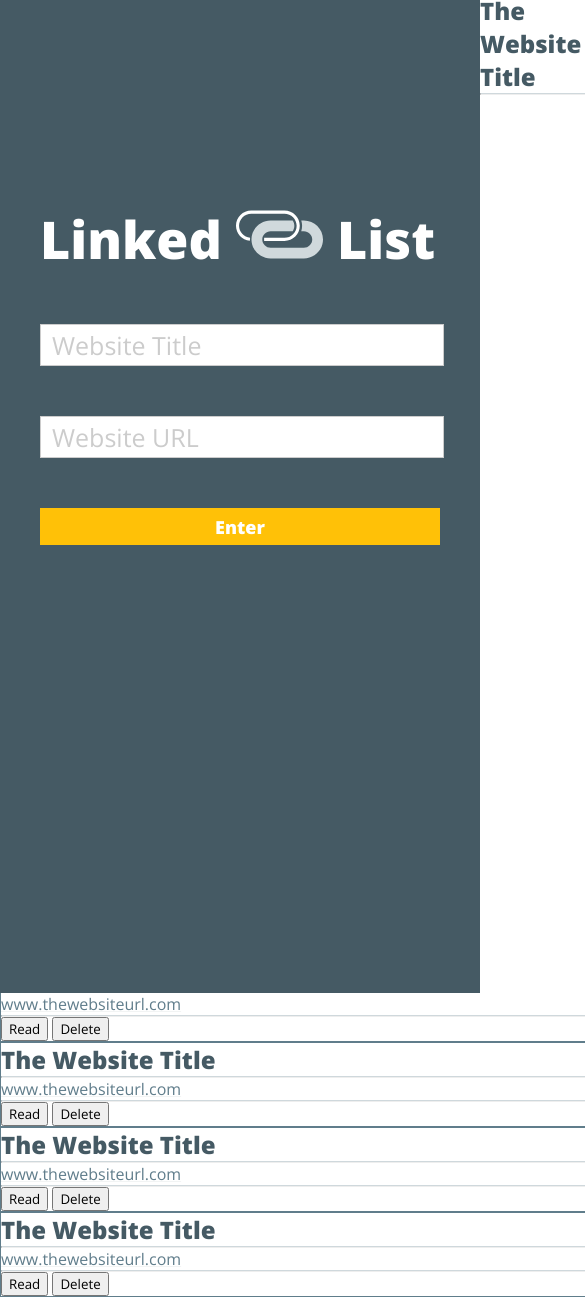
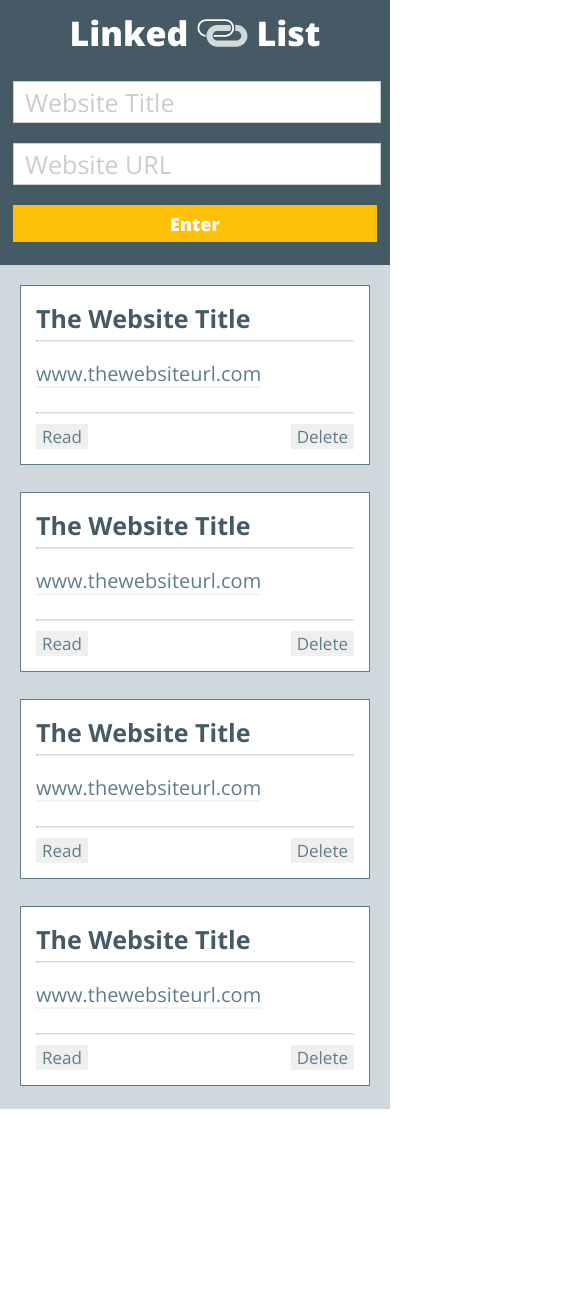
Before and after one commit to danielafcarey/linked-list, a plain HTML site: page index.html in a window 390 px wide. Shown: the part 7-1304 px from the top of the page, 585 px wide, since content can reach past the window. After the commit the page ends 1116 px from the top, so only its background shows below. Drawn offline with nearby package versions, Linux system fonts and the light colour scheme.

Commit message:
Finish responsive css styling

```diff
--- a/index.html
+++ b/index.html
@@ -17,14 +17,14 @@ A section for all of the created bookmarks; each bookmark should display:
   <meta charset="UTF-8">
   <title>Linked List</title>
   <link rel="stylesheet" href="style.css">
-  <link href="https://fonts.googleapis.com/css?family=Open+Sans:400,800" rel="stylesheet">
+  <link rel="stylesheet" href="responsive.css">
+  <link href="https://fonts.googleapis.com/css?family=Open+Sans:400,700,800" rel="stylesheet">
 </head>
 <body>
-  <div id="container">
   <section id="create-bookmark">
     <div id="create-bookmark-container">
       <header>
-          <h1>Linked <img src="linked-list-logo.svg" alt="Linked List logo"> List</h1>
+        <h1>Linked <span><img src="linked-list-logo.svg" alt="Linked List logo"></span> List</h1>
       </header>
       <form>
         <input id="title-input" type="text" placeholder="Website Title" />
@@ -66,8 +66,47 @@ A section for all of the created bookmarks; each bookmark should display:
       <button id="read-button" type="button">Read</button>
       <button id="delete-button" type="button">Delete</button>
     </article>
+    <article class="bookmark-card">
+      <h2>The Website Title</h2>
+      <hr />
+      <a href="#">www.thewebsiteurl.com</a>
+      <hr />
+      <button id="read-button" type="button">Read</button>
+      <button id="delete-button" type="button">Delete</button>
+    </article>
+    <article class="bookmark-card">
+      <h2>The Website Title</h2>
+      <hr />
+      <a href="#">www.thewebsiteurl.com</a>
+      <hr />
+      <button id="read-button" type="button">Read</button>
+      <button id="delete-button" type="button">Delete</button>
+    </article>
+    <article class="bookmark-card">
+      <h2>The Website Title</h2>
+      <hr />
+      <a href="#">www.thewebsiteurl.com</a>
+      <hr />
+      <button id="read-button" type="button">Read</button>
+      <button id="delete-button" type="button">Delete</button>
+    </article>
+    <article class="bookmark-card">
+      <h2>The Website Title</h2>
+      <hr />
+      <a href="#">www.thewebsiteurl.com</a>
+      <hr />
+      <button id="read-button" type="button">Read</button>
+      <button id="delete-button" type="button">Delete</button>
+    </article>
+    <article class="bookmark-card">
+      <h2>The Website Title</h2>
+      <hr />
+      <a href="#">www.thewebsiteurl.com</a>
+      <hr />
+      <button id="read-button" type="button">Read</button>
+      <button id="delete-button" type="button">Delete</button>
+    </article>
   </section>
   <script type="text/javascript" src="script.js"></script>
-  <div/>
 </body>
 </html>
--- /dev/null
+++ b/responsive.css
@@ -0,0 +1,49 @@
+@media only screen and (max-width: 960px) {
+
+  #create-bookmark {
+    width: 100%;
+    height: 272px;
+  }
+
+  .bookmark-card {
+    max-width: 100%;
+  }
+
+  #bookmark-list {
+    min-width: 320px;
+  }
+
+  header {
+    margin-top: 20px;
+    margin-bottom: 20px;
+    text-align: center;
+  }
+
+  h1 {
+    font-size: 34px;
+    line-height: 34px;
+  }
+
+  span {
+    display: inline-block;
+    padding-bottom: 10px;
+  }
+
+  header img {
+    height: 28px;
+  }
+
+  form input {
+    margin-bottom: 20px;
+  }
+
+}
+
+@media only screen and (max-width: 410px) {
+ #create-bookmark-container {
+  width: 364px;
+  min-width: 320px;
+  display: block;
+  min-width: 320px;
+}
+}
--- a/style.css
+++ b/style.css
@@ -2,14 +2,16 @@
   margin: 0px;
   font-family: "Open Sans"; sans-serif;
 }
-#container {
 
+html, body {
+  height: 100%;
 }
+
 #create-bookmark {
   background: #455a64;
   color: #ffffff;
   width: 480px;
-  height: 1000px;
+  height: 100%;
   display: block;
   float: left;
 }
@@ -19,9 +21,11 @@
 }
 #bookmark-list {
   background: #cfd8dc;
-  min-width: 600px;
-  height: 1000px;
-  width: 100%;
+  min-width: 480px;
+  height: 100%;
+  width: auto;
+  overflow-x: hidden;
+  overflow-y: scroll;
   display: block;
   margin-right: 0px;
 }
@@ -32,6 +36,12 @@ header {
 header img {
   height: 49px;
 }
+
+span {
+  padding-top: 4px;
+  vertical-align: middle;
+}
+
 /*Check the font weight, not bold enough*/
 h1 {
   font-size: 52px;
@@ -69,26 +79,66 @@ form input {
   font-size: 18px;
   font-weight: 800;
 }
+
 #create-bookmark-button:hover {
   background: #ffd773;
+  cursor: pointer;
 }
 .bookmark-card {
   border: 1px solid #607d8b;
   background: #ffffff;
+  margin: 20px 20px 27px 20px;
+  padding: 15px;
+  max-width: 750px;
 }
 h2 {
   color: #455a64;
+  font-size: 25px;
+  font-weight: 700;
+  margin-bottom: 5px;
+  display: block;
 }
 hr {
   border-top: 1px solid #cfd8dc;
+
 }
 a {
   color: #607d8b;
   text-decoration: underline #f2f4f4;
+  text-underline-position: under;
+  font-size: 20px;
+  display: block;
+  padding-top: 18px;
+  padding-bottom: 25px;
 }
+
+a:hover {
+  cursor: pointer;
+  text-decoration-color: #ffc107;
+  color: #455a64;
+  font-weight: bold;
+}
+
+#bookmark-list button{
+  border: none;
+  color: #607d8b;
+  font-size:17px;
+  margin-top:10px;
+  text-decoration: underline #f2f4f4;
+  text-underline-position: under;
+}
+
+#bookmark-list button:hover {
+  cursor: pointer;
+  text-decoration-color: #ffc107;
+  color: #455a64;
+  font-weight: bold;
+
+}
+
 #read-button {
 
 }
 #delete-button {
-
+  float: right;
 }
```
Lines whose indentation alone changed are shown as unchanged.
